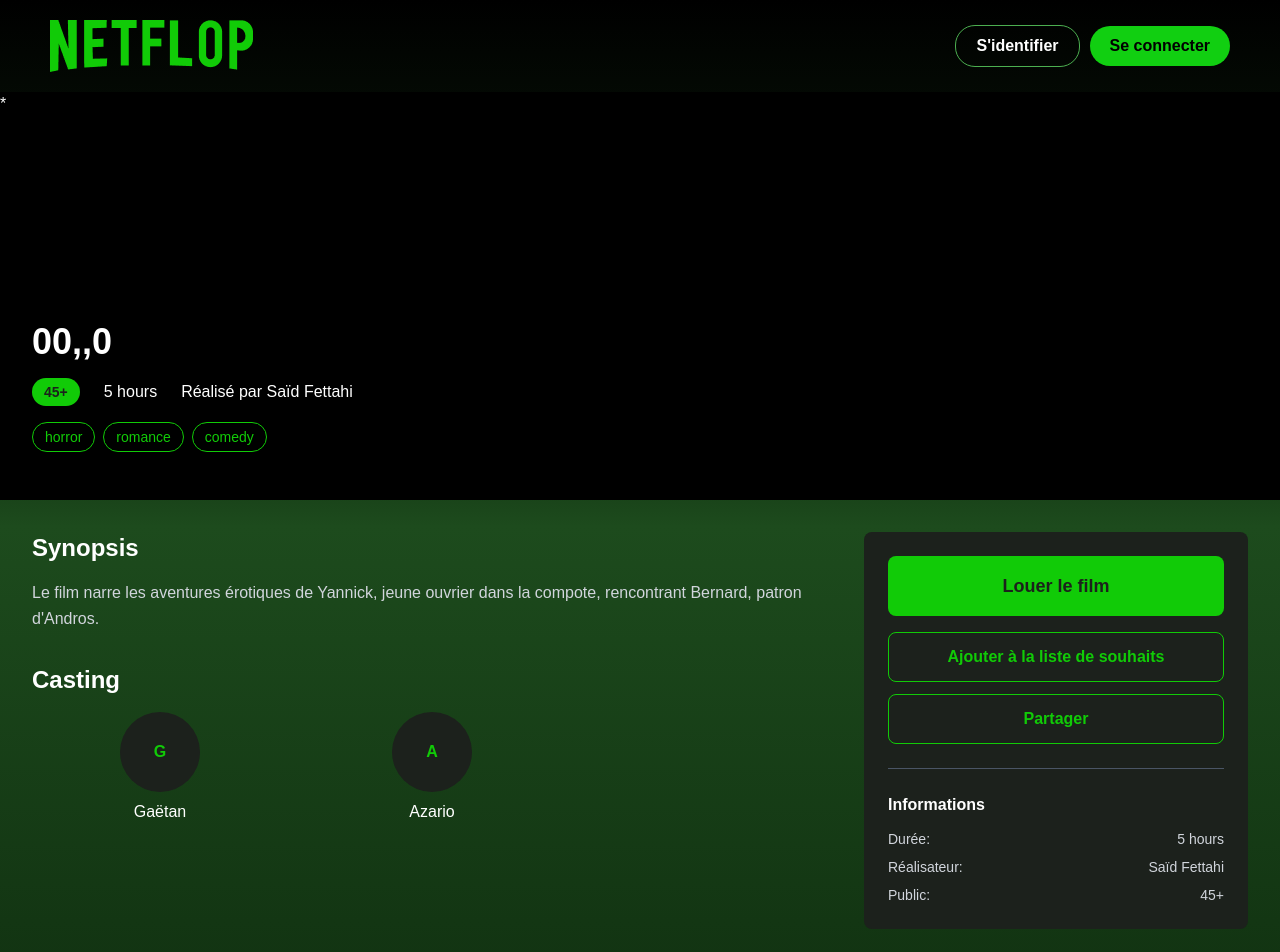
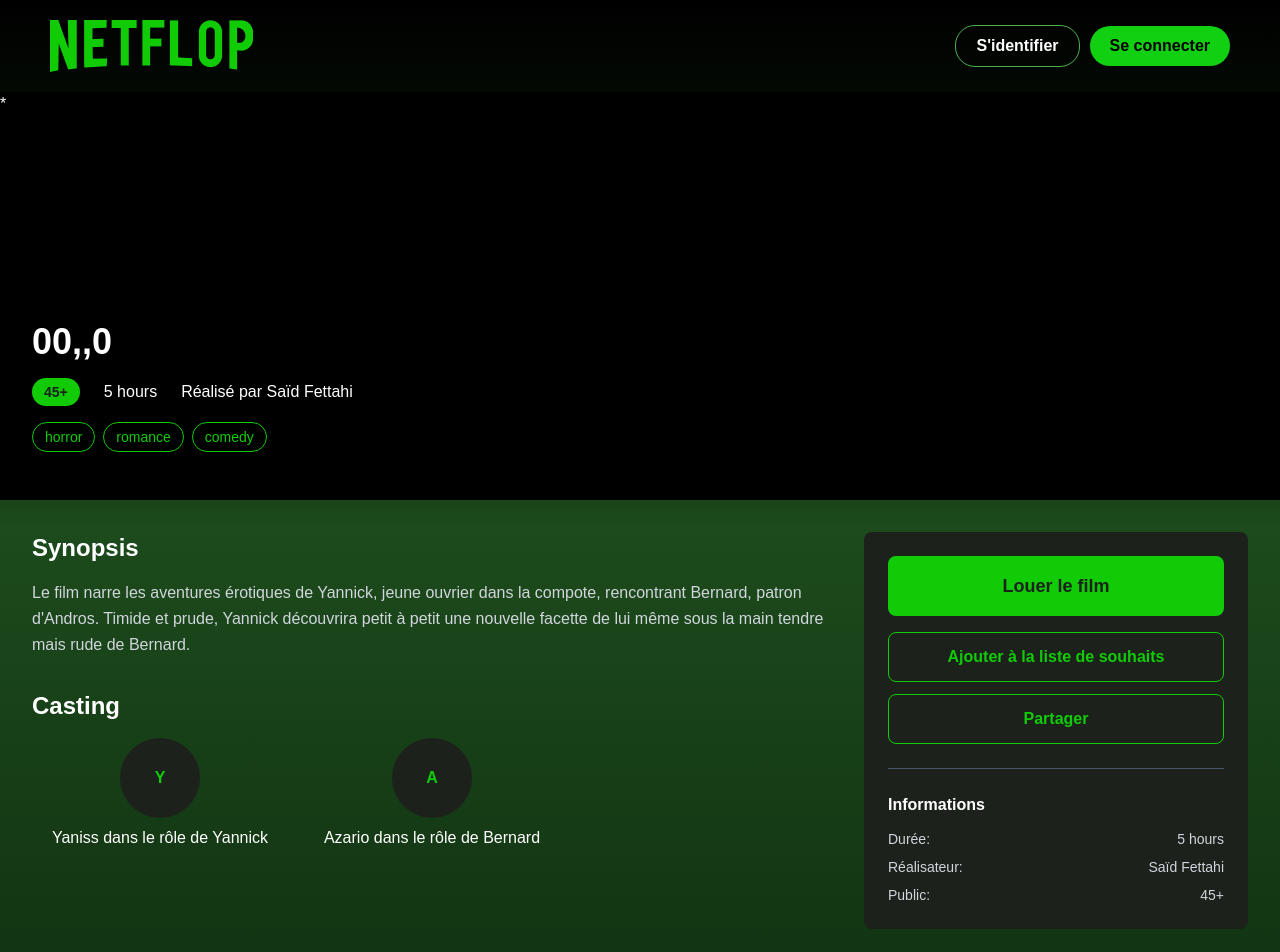
Before and after one commit to Letterflixd/Letterflixd-Front, a React (Vite) app: page /details in a window 1280 px wide. Shown: the top 952 px of the page. Built offline with nearby package versions, Linux system fonts and the light colour scheme.

Commit message:
Rework lipsum

```diff
--- a/src/pages/details.tsx
+++ b/src/pages/details.tsx
@@ -3,9 +3,9 @@ export function Details() {
     title: "00,,0",
     cover_image: "./mock.jpeg",
     duration: "5 hours",
-    description: "Le film narre les aventures érotiques de Yannick, jeune ouvrier dans la compote, rencontrant Bernard, patron d'Andros.",
+    description: "Le film narre les aventures érotiques de Yannick, jeune ouvrier dans la compote, rencontrant Bernard, patron d'Andros. Timide et prude, Yannick découvrira petit à petit une nouvelle facette de lui même sous la main tendre mais rude de Bernard.",
     director: "Saïd Fettahi",
-    cast: ["Gaëtan", "Azario"],
+    cast: ["Yaniss dans le rôle de Yannick", "Azario dans le rôle de Bernard"],
     age_restriction: 45,
     categories: ["horror", "romance", "comedy"],
   }
```
